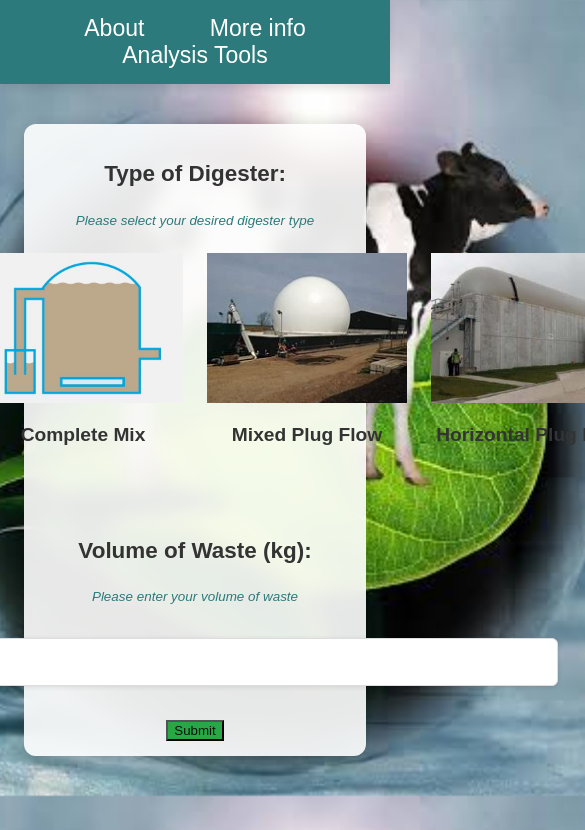
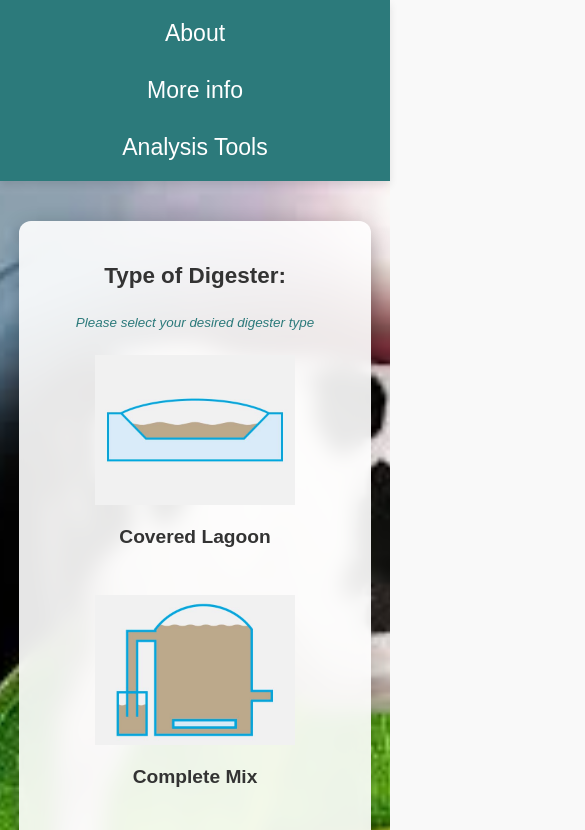
Before and after one commit to Billie-Matemba/UJ_Capstone_Project, a plain HTML site: page front-end/index.html in a window 390 px wide. Shown: the top 830 px of the page, 585 px wide, since content can reach past the window. Drawn offline with nearby package versions, Linux system fonts and the light colour scheme; no server answers.

Commit message:
responsive design

```diff
--- a/front-end/style.css
+++ b/front-end/style.css
@@ -153,26 +153,75 @@ select:focus, input:focus {
 
 
 
-/* Responsive styling */
-@media (max-width: 768px) {
-    .container {
-        padding: 15px;
+/* Responsive Design */
+@media (max-width: 1024px) {
+    .digester-options,
+    .video-container {
+        flex-direction: row;
+        flex-wrap: wrap;
+        justify-content: center;
+        gap: 15px;
     }
 
-    .button-group {
+    .digester-item, .video-card {
+        flex: 1 1 calc(50% - 20px);
+        max-width: 250px;
+    }
+
+    .input-form input, .input-form .button {
+        width: 90%;
+        margin: 0 auto;
+    }
+}
+
+@media (max-width: 768px) {
+    .header {
+        display: flex;
         flex-direction: column;
+        padding: 10px 0;
+    }
+
+    .header a {
+        margin: 5px 0;
+    }
+
+    .digester-options,
+    .video-container {
+        flex-direction: column;
+        align-items: center;
+    }
+
+    .digester-item, .video-card {
+        width: 90%;
+        max-width: 300px;
+    }
+
+    .input-form input, .input-form .button {
         width: 100%;
     }
 
-    .button-group button {
-        width: 100%;
-        margin-bottom: 10px;
+    .forecast-container {
+        display: flex;
+        flex-direction: column;
+        align-items: center;
+    }
+}
+
+@media (max-width: 480px) {
+    h2, p {
+        font-size: 1em;
     }
 
-    .button-group button:last-child {
-        margin-bottom: 0;
+    .digester-item img, .video-card video {
+        width: 100%;
+        height: auto;
+    }
+
+    .header {
+        padding: 5px 0;
     }
 }
+
 
 
 /* Digester options styling */
```
